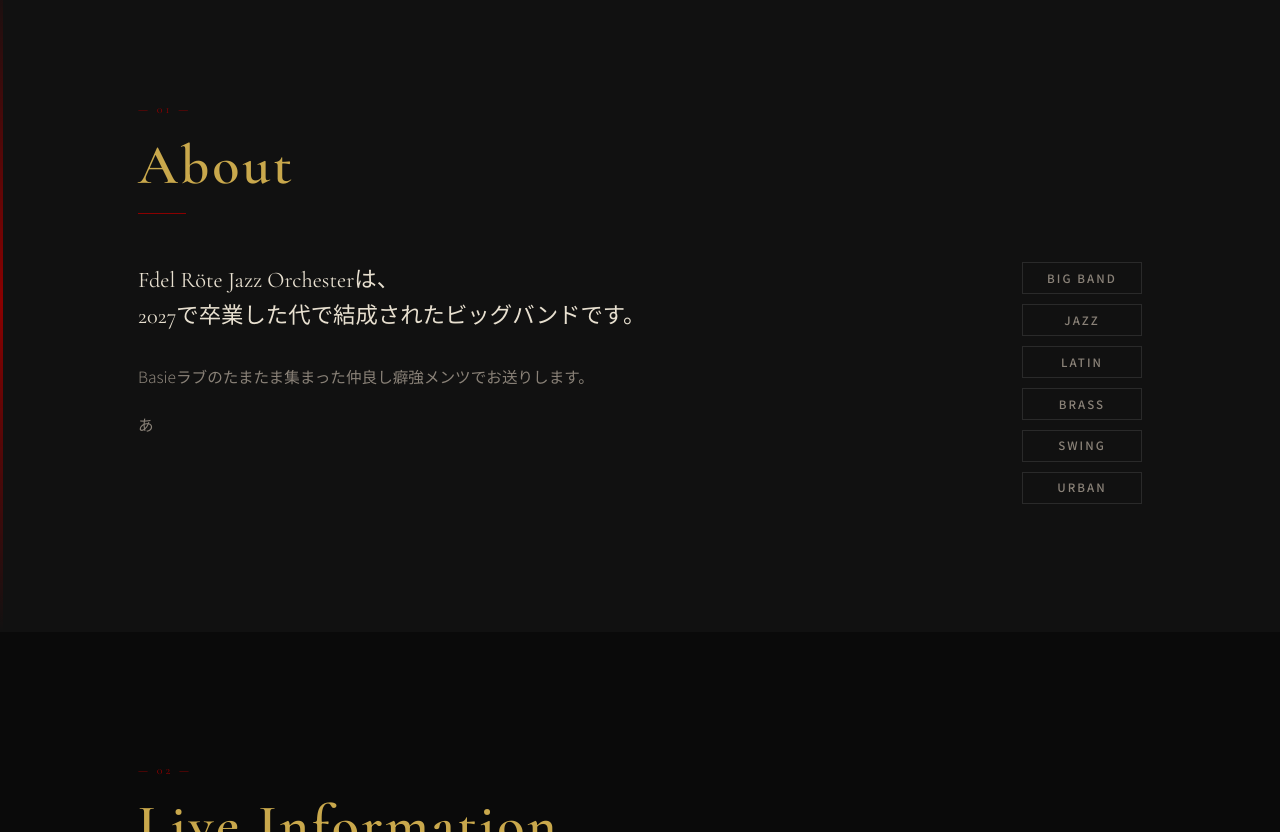
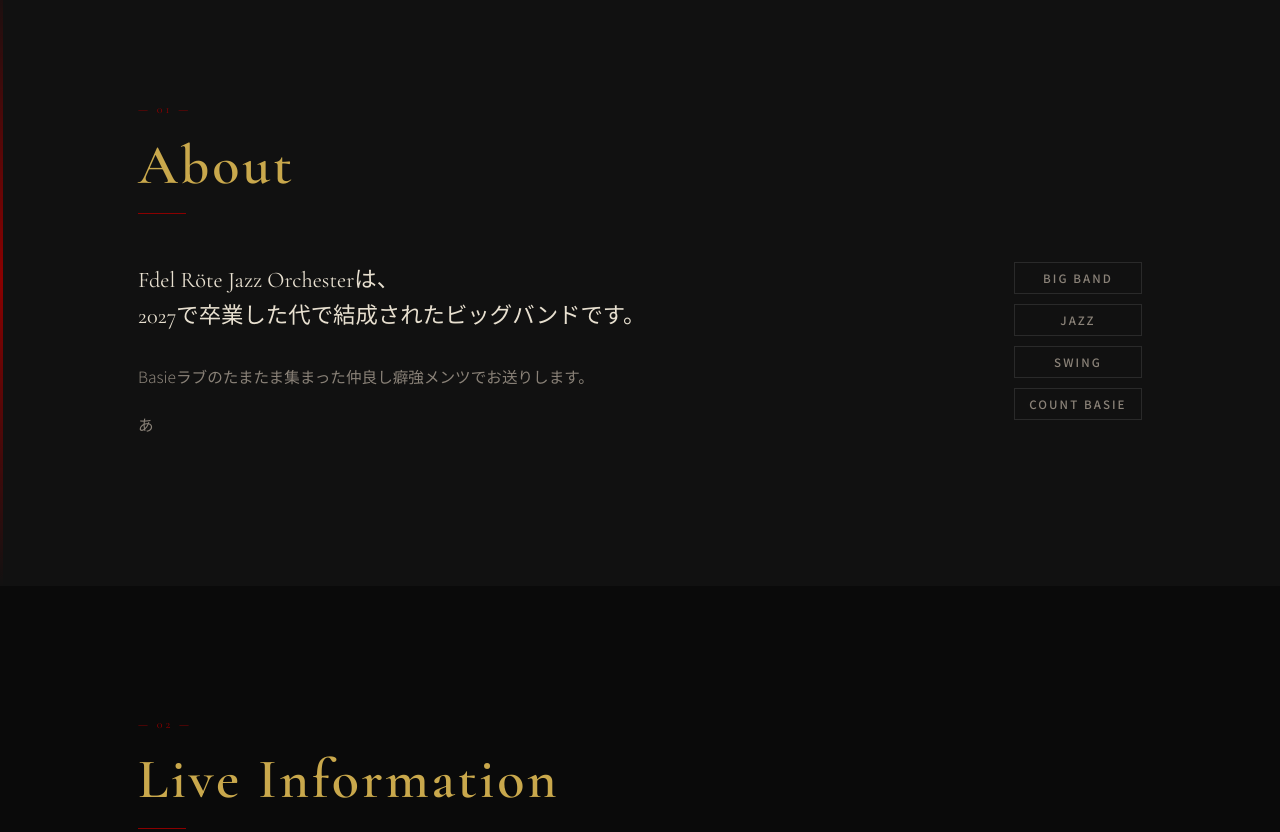
Before and after one commit to yuina-yamaguchi/FRJO, a plain HTML site: page index.html in a window 1280 px wide. Shown: the part 829-1661 px from the top of the page. Drawn offline with nearby package versions, Linux system fonts and the light colour scheme.

Commit message:
Update about-tags in index.html
Removed 'Latin' and 'Brass' tags, added 'Count Basie' tag.

```diff
--- a/index.html
+++ b/index.html
@@ -73,10 +73,8 @@
         <div class="about-tags" aria-label="音楽スタイル">
           <span class="tag">Big Band</span>
           <span class="tag">Jazz</span>
-          <span class="tag">Latin</span>
-          <span class="tag">Brass</span>
           <span class="tag">Swing</span>
-          <span class="tag">Urban</span>
+          <span class="tag">Count Basie</span>
         </div>
       </div>
     </div>
```
